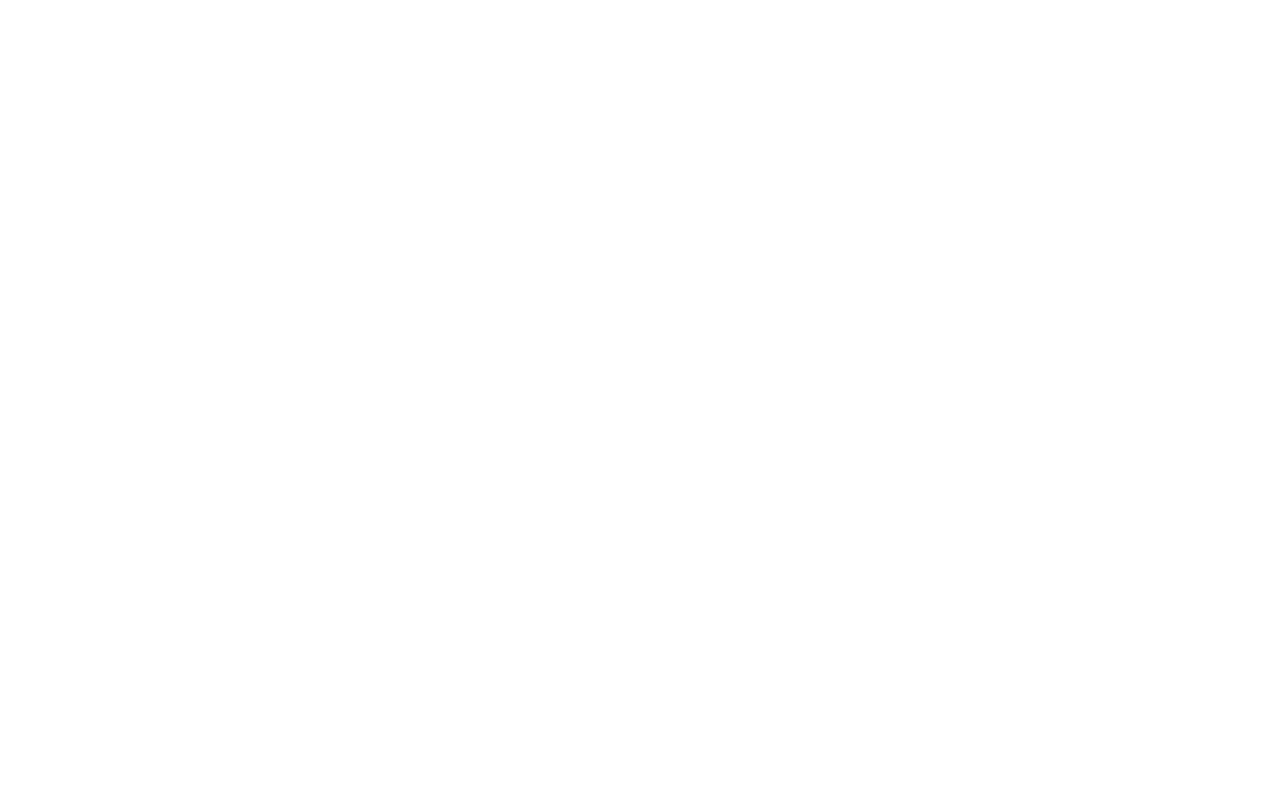
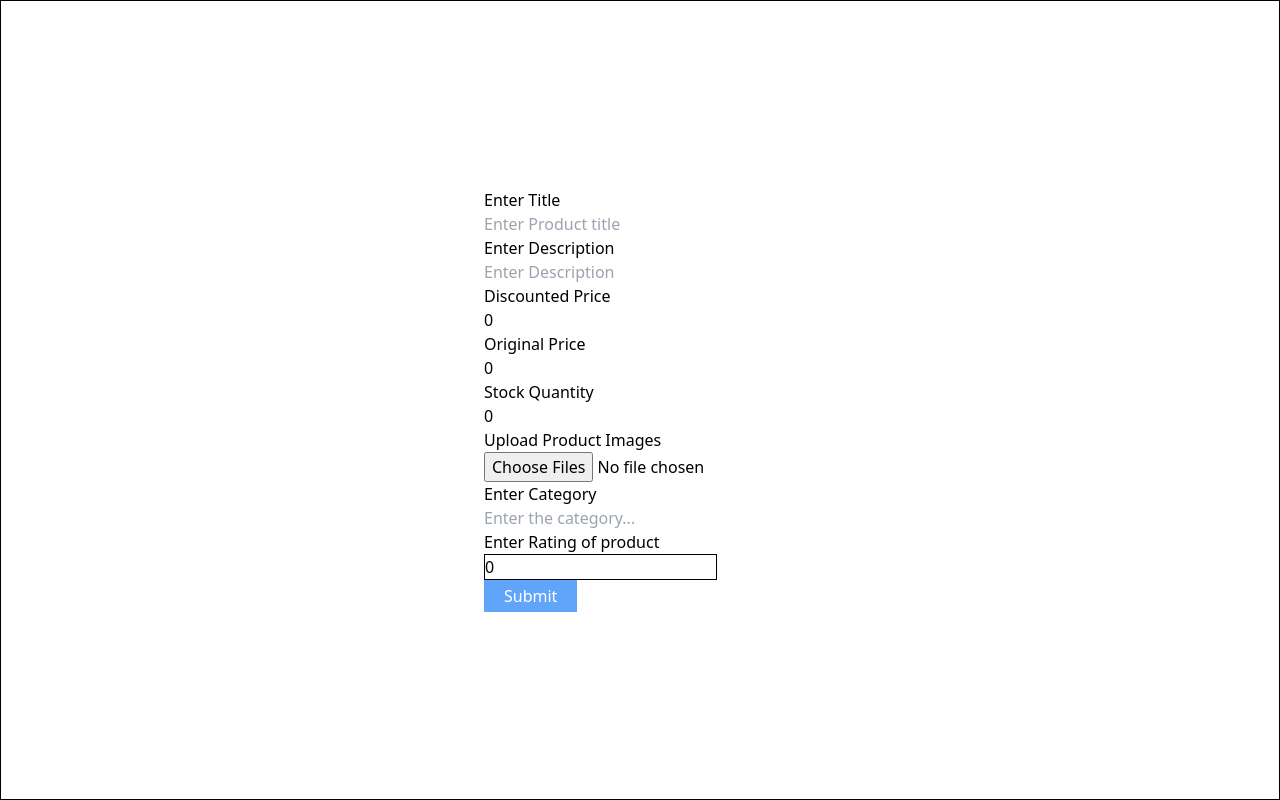
Before and after one commit to Kiranats2006/E-commerce-assignment, a React (Vite) app in the folder frontend/: page /product-entry-page in a window 1280 px wide. Before the commit this address had no page. Built offline with nearby package versions, Linux system fonts and the light colour scheme; the HTML template or start-up script is replaced by a standard one.

Commit message:
milestone 9 completed

```diff
--- a/frontend/package.json
+++ b/frontend/package.json
@@ -10,6 +10,8 @@
     "preview": "vite preview"
   },
   "dependencies": {
+    "axios": "^1.7.9",
+    "lucide-react": "^0.468.0",
     "react": "^18.3.1",
     "react-dom": "^18.3.1",
     "react-router-dom": "^7.0.2"
--- a/frontend/src/App.jsx
+++ b/frontend/src/App.jsx
@@ -4,6 +4,7 @@ import { Routes, Route } from 'react-router-dom';
 import HomePage from './Pages/HomePage';
 import Signup from './Pages/Signup';
 import Login from './Pages/Login';
+import ProductEntryPage from './Pages/ProductEntryPage';
 function App() {
   return (
     <>
@@ -11,6 +12,7 @@ function App() {
         <Route path="/" element={<HomePage />} />
         <Route path="/signup" element={<Signup />} />
         <Route path="/login" element={<Login />} />
+        <Route path="/product-entry-page" element={<ProductEntryPage />} />
       </Routes>
     </>
   );
--- a/frontend/src/Pages/HomePage.jsx
+++ b/frontend/src/Pages/HomePage.jsx
@@ -2,13 +2,13 @@ import { useState } from "react";
 import Card from "../components/ProdCard/Card";
 
 function HomePage() {
-  const [data, setData] = useState(
+  const [data, ] = useState(
     new Array(20).fill(null).map(() => ({ title: "Product Title" }))
   );
 
   return (
     <div className="flex items-center justify-center min-h-screen bg-gradient-to-r from-pink-500 via-green-500 to-pink-500 font-serif">
-      <div className="bg-white p-8 shadow-lg rounded-lg max-w-6xl w-full z-10">
+      <div className="p-8 shadow-lg rounded-lg max-w-6xl w-full z-10">
         <h2 className="text-3xl font-bold mb-8 text-center text-purple-500">
           Our Products
         </h2>
--- /dev/null
+++ b/frontend/src/Pages/ProductEntryPage.jsx
@@ -0,0 +1,183 @@
+import { useState } from 'react';
+import axios from 'axios';
+function ProductEntryPage() {
+  const [formData, setFormData] = useState({
+    title: '',
+    description: '',
+    rating: 0,
+    discountedPrice: 0,
+    originalPrice: 0,
+    quantity: 0,
+    category: '',
+  });
+  const [errorInput, setInputError] = useState('');
+  const [Images, setImages] = useState(null);
+
+  const handleImageUpload = (e) => {
+    const ImagesArray = Array.from(e.target.files);
+    console.log(ImagesArray);
+    setImages(ImagesArray);
+  };
+  const handleChange = (e) => {
+    setInputError('');
+    const { name, value } = e.target;
+    console.log(name, value);
+    setFormData({
+      ...formData,
+      [name]: value,
+    });
+    console.log(formData);
+  };
+  const handleSubmit = (e) => {
+    e.preventDefault();
+    console.log(formData);
+    console.log(Images);
+    const {
+      title,
+      description,
+      rating,
+      discountedPrice,
+      originalPrice,
+      quantity,
+      category,
+    } = formData;
+    if (
+      title.length <= 0 ||
+      description.length <= 0 ||
+      discountedPrice <= 0 ||
+      originalPrice <= 0 ||
+      quantity <= 0 ||
+      category.length <= 0
+    ) {
+      return setInputError('Enter The Information Inside Feilds Correctly...');
+    }
+    let formDataBody = new FormData();
+    formDataBody.append('title', title);
+    formDataBody.append('description', description);
+    formDataBody.append('category', category);
+    formDataBody.append('discountedPrice', discountedPrice);
+    formDataBody.append('originalPrice', originalPrice);
+    formDataBody.append('quantity', quantity);
+    formDataBody.append('rating', rating);
+
+    Images.map((ele) => {
+      formDataBody.append('filepath', ele);
+    });
+
+    console.log(formDataBody);
+    // axios request post
+    axios.post('http://localhost:8080/product/create-product', formData, {
+      headers: {
+        'Content-Type': 'multi-part/form-data',
+      },
+    });
+  };
+  return (
+    <div
+      className="flex justify-center items-center border border-black"
+      style={{ height: '100vh' }}
+    >
+      <form onSubmit={handleSubmit}>
+        <div>
+          <label htmlFor="">Enter Title</label>
+          <br />
+          <input
+            type="text"
+            onChange={handleChange}
+            value={formData.title}
+            name="title"
+            placeholder="Enter Product title"
+          />
+        </div>
+        <div>
+          <label htmlFor="">Enter Description</label>
+          <br />
+          <input
+            type="text"
+            name="description"
+            onChange={handleChange}
+            value={formData.description}
+            placeholder="Enter Description"
+          />
+        </div>
+        <div>
+          <label htmlFor="">Discounted Price</label>
+          <br />
+          <input
+            type="number"
+            name="discountedPrice"
+            onChange={handleChange}
+            value={formData.discountedPrice}
+            placeholder="discounted-price.."
+          />
+        </div>
+        <div>
+          <label htmlFor="">Original Price</label>
+          <br />
+          <input
+            type="number"
+            onChange={handleChange}
+            name="originalPrice"
+            value={formData.originalPrice}
+            placeholder="original price.."
+          />
+        </div>
+        <div>
+          <label htmlFor="">Stock Quantity</label>
+          <br />
+          <input
+            type="number"
+            onChange={handleChange}
+            value={formData.quantity}
+            name="quantity"
+            placeholder="Enter the Stock Quantity.."
+          />
+        </div>
+        <div>
+          <label htmlFor="">Upload Product Images</label>
+          <br />
+          <input type="file" multiple onChange={handleImageUpload} />
+        </div>
+        <div>
+          <label htmlFor="">Enter Category</label>
+          <br />
+          <input
+            type="text"
+            onChange={handleChange}
+            value={formData.category}
+            name="category"
+            placeholder="Enter the category..."
+          />
+        </div>
+        <div>
+          <label htmlFor="">Enter Rating of product</label>
+          <br />
+          <input
+            value={formData.rating}
+            name="rating"
+            type="number"
+            onChange={handleChange}
+            placeholder="Rating of the product"
+            className="border border-black "
+          />
+        </div>
+        {errorInput && <p>{errorInput}</p>}
+        <button type="Submit" className="bg-blue-400 text-white px-5 py-1">
+          Submit
+        </button>
+      </form>
+    </div>
+  );
+}
+
+export default ProductEntryPage;
+
+/*
+
+
+
+
+
+
+
+*/
--- a/frontend/src/components/auth/login.jsx
+++ b/frontend/src/components/auth/login.jsx
@@ -1,73 +1,228 @@
 import { useState } from "react";
-import { Link } from "react-router-dom";
-export default function LoginPage() {
-    const [formData, setFormData]=useState({
-        email:"",
-        password:"",
+import axios from "axios";
+
+function ProductEntryPage() {
+  const [formData, setFormData] = useState({
+    title: "",
+    description: "",
+    rating: 0,
+    discountedPrice: 0,
+    originalPrice: 0,
+    quantity: 0,
+    category: "",
+  });
+  const [errorInput, setInputError] = useState("");
+  const [images, setImages] = useState(null);
+
+  const handleImageUpload = (e) => {
+    const imagesArray = Array.from(e.target.files);
+    setImages(imagesArray);
+  };
+
+  const handleChange = (e) => {
+    setInputError("");
+    const { name, value } = e.target;
+    setFormData({
+      ...formData,
+      [name]: value,
     });
-    const handleChange=(e)=>{
-        const {name,value}=e.target;
-        setFormData((prevData=>({
-            ...prevData,
-            [name]:value,
-        })))
+  };
+
+  const handleSubmit = (e) => {
+    e.preventDefault();
+    const {
+      title,
+      description,
+      rating,
+      discountedPrice,
+      originalPrice,
+      quantity,
+      category,
+    } = formData;
+    if (
+      title.length <= 0 ||
+      description.length <= 0 ||
+      discountedPrice <= 0 ||
+      originalPrice <= 0 ||
+      quantity <= 0 ||
+      category.length <= 0
+    ) {
+      return setInputError("Please fill all the fields correctly.");
     }
 
+    let formDataBody = new FormData();
+    formDataBody.append("title", title);
+    formDataBody.append("description", description);
+    formDataBody.append("category", category);
+    formDataBody.append("discountedPrice", discountedPrice);
+    formDataBody.append("originalPrice", originalPrice);
+    formDataBody.append("quantity", quantity);
+    formDataBody.append("rating", rating);
+
+    images.forEach((ele) => {
+      formDataBody.append("filepath", ele);
+    });
+
+    axios
+      .post("http://localhost:8080/product/create-product", formDataBody, {
+        headers: {
+          "Content-Type": "multipart/form-data",
+        },
+      })
+      .then((response) => {
+        console.log("Product created successfully:", response);
+      })
+      .catch((error) => {
+        console.log("Error creating product:", error);
+      });
+  };
 
   return (
     <div className="flex items-center justify-center h-screen bg-gradient-to-r from-pink-500 via-green-500 to-pink-500 font-serif">
-        <form className="bg-white p-8">
-            <div className="text-center mb-6">
-                <img src="https://encrypted-tbn0.gstatic.com/images?q=tbn:ANd9GcSSlgUtYQLmh29X34jsMTp3LWUZIJAxNODrRkEOPXIbWToqH8yqNCS95CIyBh2xzwxJYKs&usqp=CAU" alt="Logo" className="w-35 mx-auto" />
-            </div>
+      <form
+        onSubmit={handleSubmit}
+        className="bg-white p-8 rounded-lg shadow-lg w-full max-w-lg"
+      >
+        <div className="text-center mb-6">
+          <img
+            src="https://encrypted-tbn0.gstatic.com/images?q=tbn:ANd9GcSSlgUtYQLmh29X34jsMTp3LWUZIJAxNODrRkEOPXIbWToqH8yqNCS95CIyBh2xzwxJYKs&usqp=CAU"
+            alt="Logo"
+            className="w-35 mx-auto"
+          />
+        </div>
         <h2 className="text-2xl font-bold mb-6 text-center text-purple-500">
-          Login
+          Product Entry Form
         </h2>
+
         <div className="mb-4">
-          <label htmlFor="email" className="text-gray-700 block">
-            Email
+          <label htmlFor="title" className="text-gray-700 block">
+            Product Title
           </label>
           <input
-            type="email"
-            id="email"
-            name="email"
-            placeholder="Enter your email"
-            required
-            className="w-full border border-gray-290 rounded px-4 py-2 focus:outline-none focus:ring-2 focus:ring-purple-400"
-            value={formData.email}
+            type="text"
+            id="title"
+            name="title"
+            value={formData.title}
             onChange={handleChange}
+            className="w-full border border-gray-300 rounded px-4 py-2 focus:outline-none focus:ring-2 focus:ring-purple-400"
+            placeholder="Enter product title"
           />
         </div>
-        <div>
-          <label>
-            Password
+
+        <div className="mb-4">
+          <label htmlFor="description" className="text-gray-700 block">
+            Product Description
+          </label>
+          <textarea
+            id="description"
+            name="description"
+            value={formData.description}
+            onChange={handleChange}
+            className="w-full border border-gray-300 rounded px-4 py-2 focus:outline-none focus:ring-2 focus:ring-purple-400"
+            placeholder="Enter product description"
+          />
+        </div>
+
+        <div className="mb-4">
+          <label htmlFor="discountedPrice" className="text-gray-700 block">
+            Discounted Price
           </label>
           <input
-            type="password"
-            id="password"
-            name="password"
-            placeholder="Enter your password"
-            required
-            className="w-full border border-gray-290 rounded px-4 py-2 focus:outline-none focus:ring-2 focus:ring-purple-400"
-            value={formData.password}
+            type="number"
+            id="discountedPrice"
+            name="discountedPrice"
+            value={formData.discountedPrice}
             onChange={handleChange}
+            className="w-full border border-gray-300 rounded px-4 py-2 focus:outline-none focus:ring-2 focus:ring-purple-400"
+            placeholder="Enter discounted price"
           />
         </div>
-        <button type="submit" className=" bg-pink-500 text-white py-2 px-4 rounded-lg hover:bg-purple-600 block mx-auto mt-3">
-          Login
+
+        <div className="mb-4">
+          <label htmlFor="originalPrice" className="text-gray-700 block">
+            Original Price
+          </label>
+          <input
+            type="number"
+            id="originalPrice"
+            name="originalPrice"
+            value={formData.originalPrice}
+            onChange={handleChange}
+            className="w-full border border-gray-300 rounded px-4 py-2 focus:outline-none focus:ring-2 focus:ring-purple-400"
+            placeholder="Enter original price"
+          />
+        </div>
+
+        <div className="mb-4">
+          <label htmlFor="quantity" className="text-gray-700 block">
+            Stock Quantity
+          </label>
+          <input
+            type="number"
+            id="quantity"
+            name="quantity"
+            value={formData.quantity}
+            onChange={handleChange}
+            className="w-full border border-gray-300 rounded px-4 py-2 focus:outline-none focus:ring-2 focus:ring-purple-400"
+            placeholder="Enter stock quantity"
+          />
+        </div>
+
+        <div className="mb-4">
+          <label htmlFor="images" className="text-gray-700 block">
+            Upload Product Images
+          </label>
+          <input
+            type="file"
+            id="images"
+            name="images"
+            multiple
+            onChange={handleImageUpload}
+            className="w-full border border-gray-300 rounded px-4 py-2 focus:outline-none focus:ring-2 focus:ring-purple-400"
+          />
+        </div>
+
+        <div className="mb-4">
+          <label htmlFor="category" className="text-gray-700 block">
+            Category
+          </label>
+          <input
+            type="text"
+            id="category"
+            name="category"
+            value={formData.category}
+            onChange={handleChange}
+            className="w-full border border-gray-300 rounded px-4 py-2 focus:outline-none focus:ring-2 focus:ring-purple-400"
+            placeholder="Enter product category"
+          />
+        </div>
+
+        <div className="mb-4">
+          <label htmlFor="rating" className="text-gray-700 block">
+            Product Rating
+          </label>
+          <input
+            type="number"
+            id="rating"
+            name="rating"
+            value={formData.rating}
+            onChange={handleChange}
+            className="w-full border border-gray-300 rounded px-4 py-2 focus:outline-none focus:ring-2 focus:ring-purple-400"
+            placeholder="Enter product rating"
+          />
+        </div>
+
+        {errorInput && <p className="text-red-500 text-center">{errorInput}</p>}
+
+        <button
+          type="submit"
+          className="w-full bg-pink-500 text-white py-2 px-4 rounded-lg mt-4 hover:bg-purple-600"
+        >
+          Submit
         </button>
-        <div className="mt-4 text-center">
-          <button className="text-green-500 hover:text-blue-500 hover:underline">
-            Forgot Password?
-          </button>
-        </div>
-        <div className="mt-4 text-center">
-          <button className="text-green-500 hover:text-blue-500 hover:underline">
-
-            <Link to={'/signup'}>New User? Sign Up</Link>
-          </button>
-        </div>
       </form>
     </div>
   );
 }
+
+export default ProductEntryPage;
```
Also changed, not shown: 1 other file (tests, documents, lock files or other folders).
